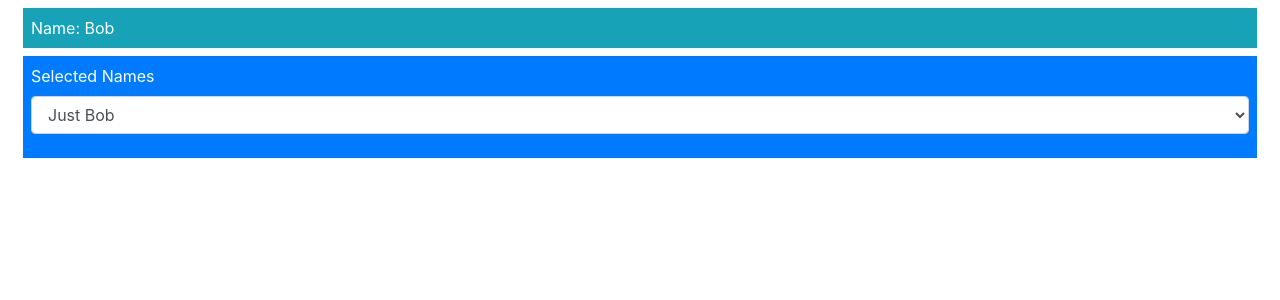
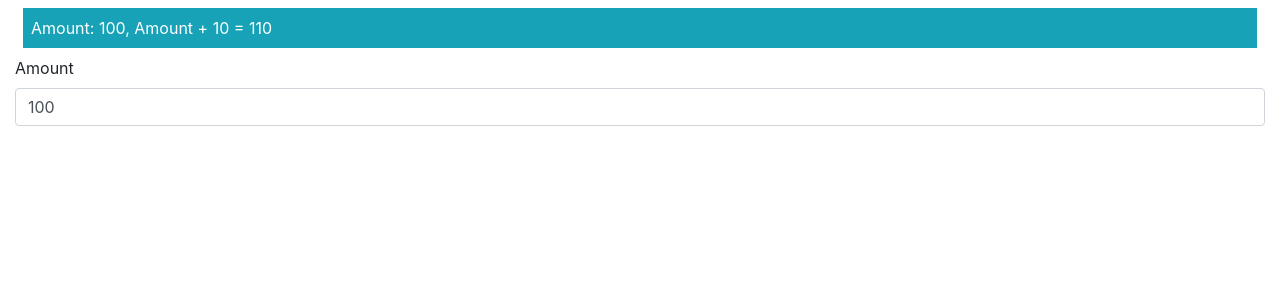
Before and after one commit to huzaifah/myvueproject, a Vue app in the folder templatesanddata/: page / in a window 1280 px wide. Shown: the top 300 px of the page. Built offline with nearby package versions, Linux system fonts and the light colour scheme.

Commit message:
Added v-model

```diff
--- a/templatesanddata/src/components/EventModelForm3.vue
+++ b/templatesanddata/src/components/EventModelForm3.vue
@@ -11,7 +11,7 @@
             <div class="form-group">
                 <label>Selected Names</label>
                 <select class="form-control" v-model="name">
-                    <option value="all">Everyone</option>
+                    <option value="All">Everyone</option>
                     <option v-for="n in allNames" v-bind:key="n" v-bind:value="n">Just {{ n }}</option>
                 </select>
             </div>
--- /dev/null
+++ b/templatesanddata/src/components/EventModelForm4.vue
@@ -0,0 +1,21 @@
+<template>
+    <div class="container-fluid">
+        <div class="bg-info m-2 p-2 text-white">
+            <div>Amount: {{ amount }}, Amount + 10 = {{ amount + 10 }}</div>
+        </div>
+        <div class="form-group">
+            <label>Amount</label>
+            <input type="number" class="form-control" v-model.number.lazy="amount" />
+        </div>
+    </div>
+</template>
+<script>
+export default {
+    name: "MyComponent",
+    data: function() {
+        return {
+            amount: 100
+        }
+    }
+}
+</script>
--- a/templatesanddata/src/main.js
+++ b/templatesanddata/src/main.js
@@ -9,7 +9,8 @@ import Vue from 'vue'
 //import Page from './components/EventModel.vue';
 //import Page from './components/EventModelForm.vue';
 //import Page from './components/EventModelForm2.vue';
-import Page from './components/EventModelForm3.vue';
+//import Page from './components/EventModelForm3.vue';
+import Page from './components/EventModelForm4.vue';
 import "bootstrap/dist/css/bootstrap.min.css";
 
 Vue.config.productionTip = false
```
